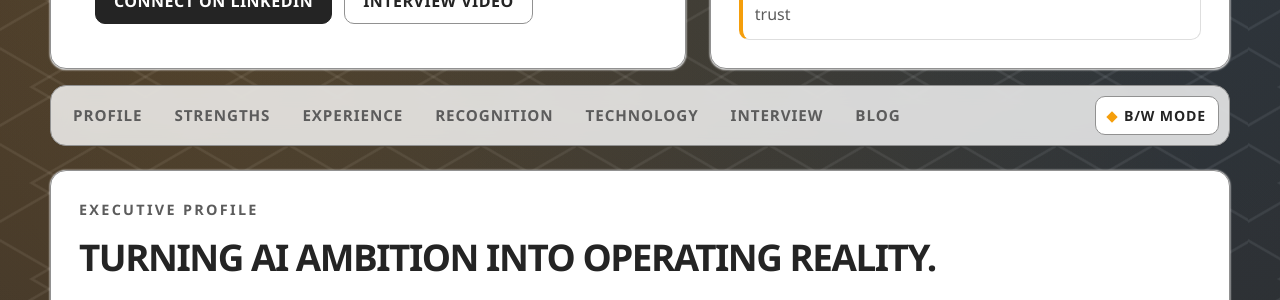
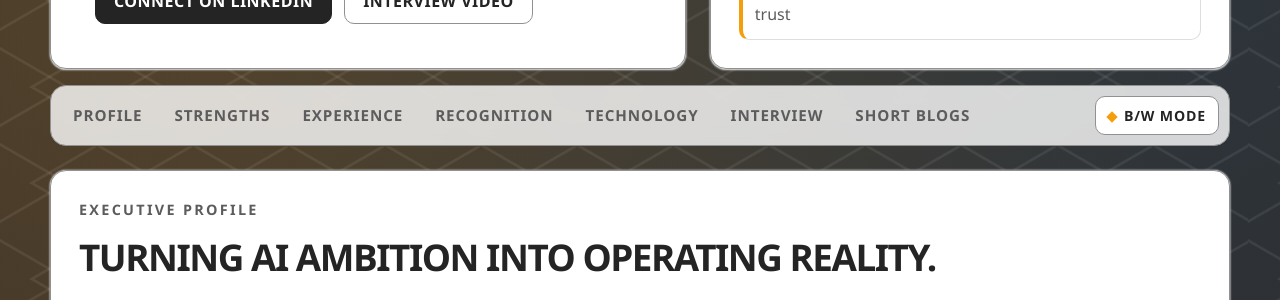
Before and after one commit to Chef-Jeromeo/Chef-Jeromeo.github.io, a Jekyll site: the page index.html, which Jekyll copies as it is, in a window 1280 px wide. Shown: the part 681-981 px from the top of the page. Built offline with Jekyll 4.4.1, drawn with Linux system fonts in a browser that asks for light colours.

Commit message:
Rename blog navigation link
Co-authored-by: Copilot <223556219+Copilot@users.noreply.github.com>

```diff
--- a/_layouts/default.html
+++ b/_layouts/default.html
@@ -237,7 +237,7 @@
   <main class="page">
     <nav class="nav" aria-label="Site navigation">
       <a href="/">Home</a>
-      <a href="/blog/">Blog</a>
+      <a href="/blog/">Short Blogs</a>
     </nav>
     {{ content }}
     <footer class="footer panel">
--- a/index.html
+++ b/index.html
@@ -586,7 +586,7 @@
       <a href="#recognition">Recognition</a>
       <a href="#technology">Technology</a>
       <a href="#interview">Interview</a>
-      <a href="/blog/">Blog</a>
+      <a href="/blog/">Short Blogs</a>
       <button class="tone-toggle" type="button" id="toneToggle" aria-pressed="false">B/W Mode</button>
     </nav>
 
```
